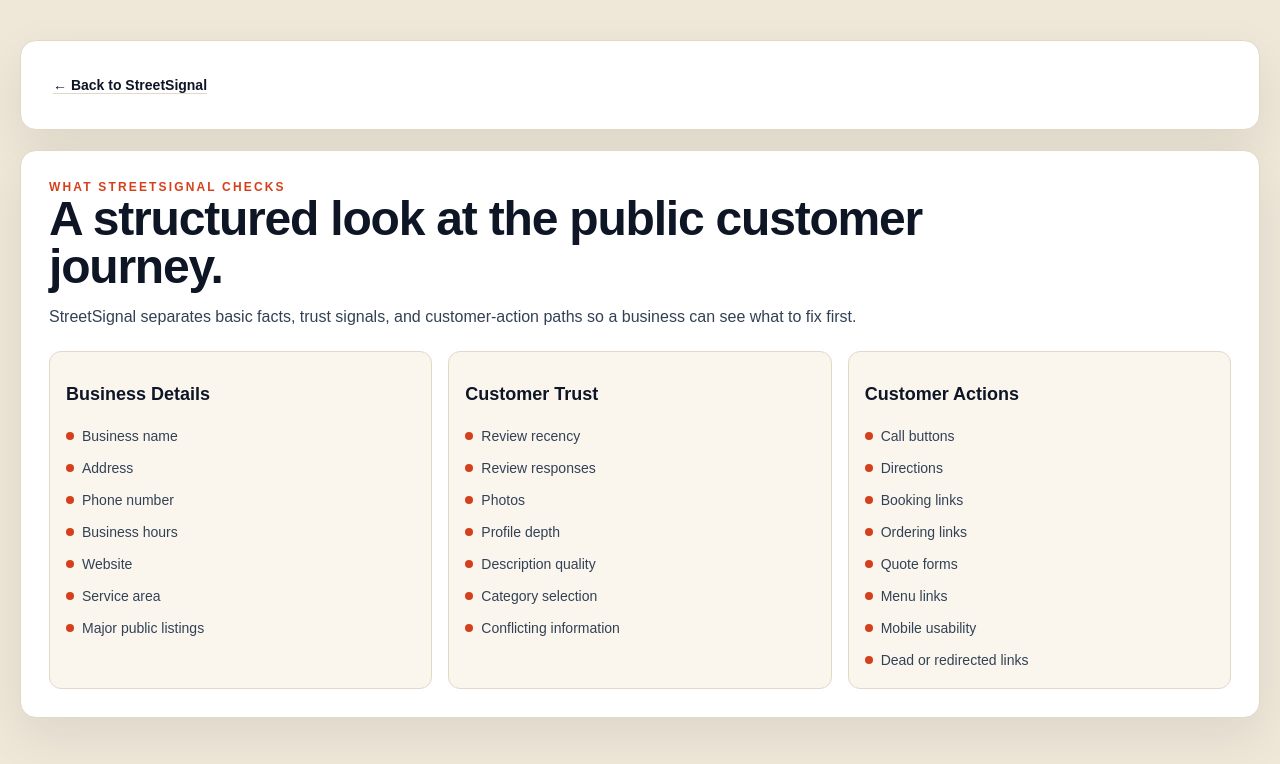
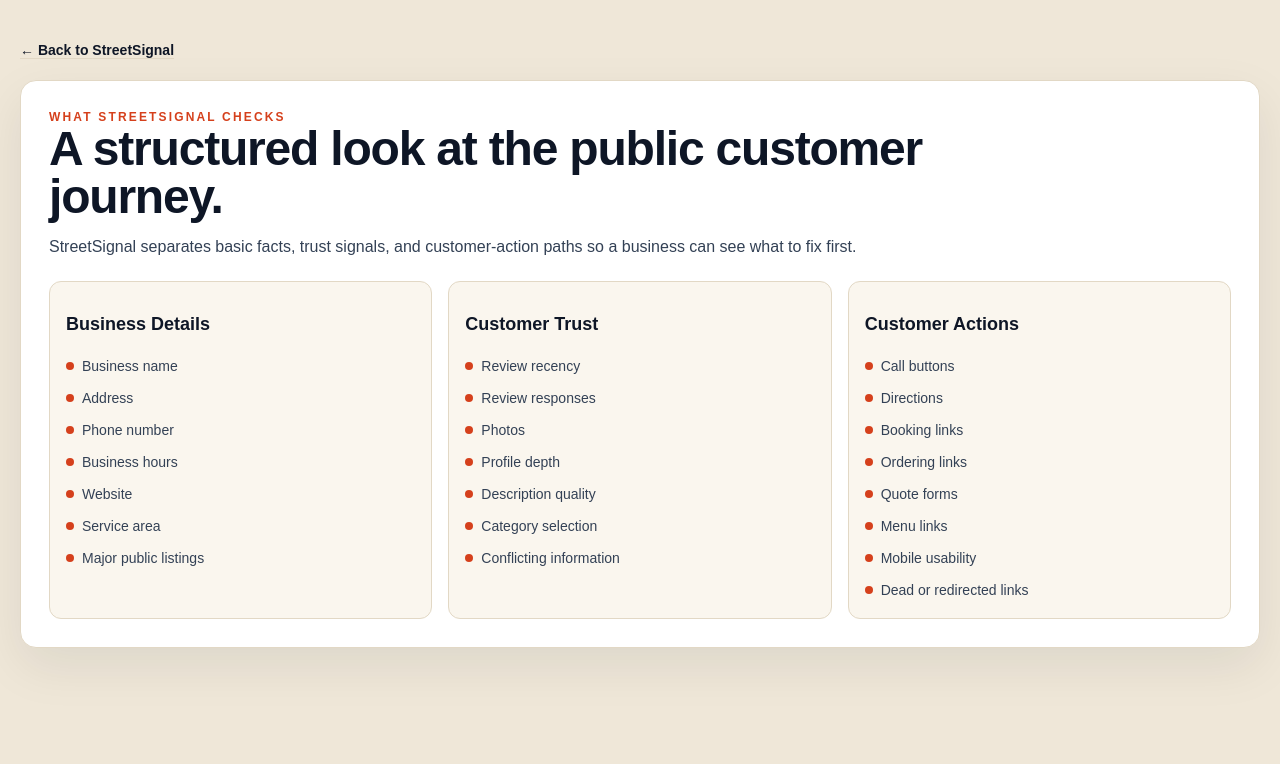
Before and after one commit to glassonglassharley/Business-Scope, a Next.js app: page /what-we-check in a window 1280 px wide. Shown: the top 764 px of the page. Built offline with nearby package versions, Linux system fonts and the light colour scheme.

Commit message:
fix: remove what-we-check back link panel

```diff
--- a/src/app/what-we-check/page.jsx
+++ b/src/app/what-we-check/page.jsx
@@ -17,9 +17,7 @@
   return (
     <main className="min-h-screen bg-paper px-4 py-6 text-ink sm:px-5 sm:py-10">
       <div className="mx-auto grid max-w-7xl gap-5">
-        <div className="rounded-2xl border border-line bg-surface p-5 shadow-soft sm:p-8">
-          <Link className="link text-sm font-bold" href="/">← Back to {BRAND}</Link>
-        </div>
+        <Link className="link text-sm font-bold" href="/">← Back to {BRAND}</Link>
         <WhatWeCheck />
       </div>
     </main>
```
